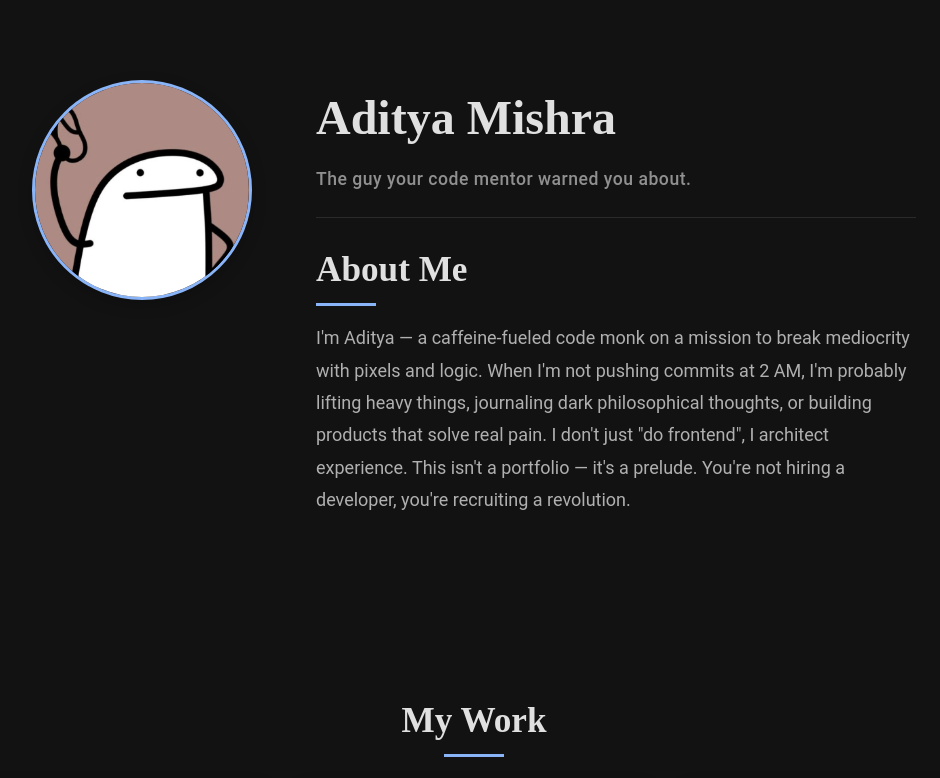
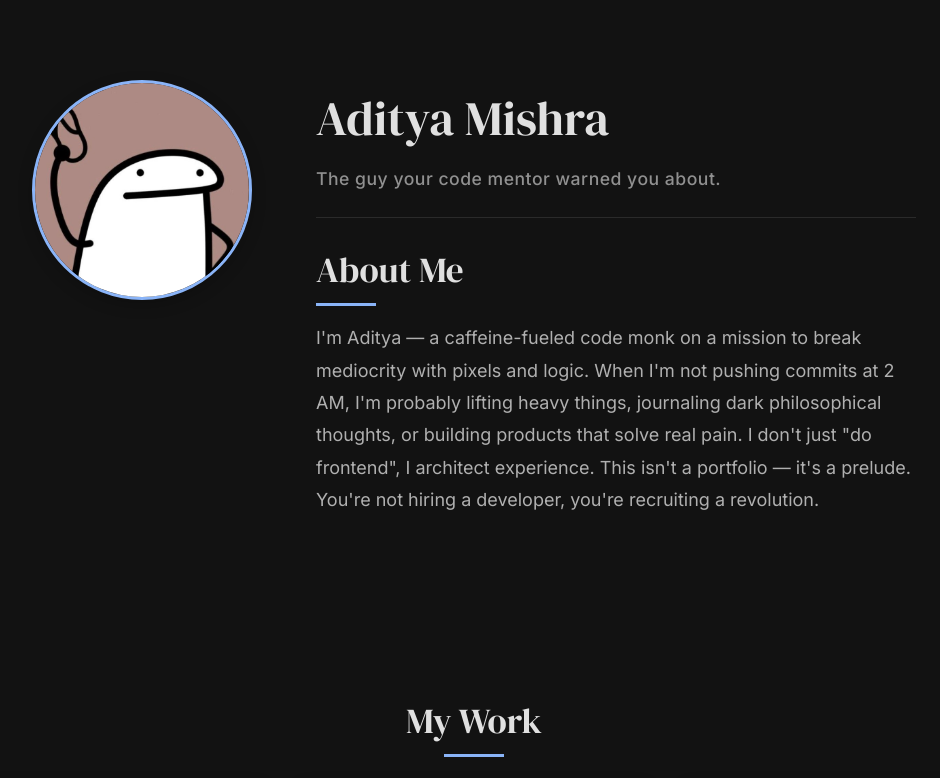
Before and after one commit to bit2swaz/homepage, a plain HTML site: page index.html in a window 1280 px wide. Shown: the top 778 px of the page, without its empty margins (166-1106 px from the left). Drawn offline with Linux system fonts and the light colour scheme; grey boxes are pictures that could not be loaded.

Commit message:
feat: update fonts to Inter and DM Serif Display for softer aesthetic

```diff
--- a/styles.css
+++ b/styles.css
@@ -18,7 +18,7 @@
 }
 
 body {
-    font-family: 'Roboto', sans-serif;
+    font-family: 'Inter', -apple-system, BlinkMacSystemFont, 'Segoe UI', Roboto, Oxygen, Ubuntu, Cantarell, sans-serif;
     color: var(--text-color);
     line-height: 1.6;
     background-color: var(--background-color);
@@ -26,10 +26,10 @@ body {
 }
 
 h1, h2, h3, h4, h5, h6 {
-    font-family: 'Playfair Display', serif;
+    font-family: 'DM Serif Display', Georgia, 'Times New Roman', Times, serif;
     color: var(--secondary-color);
     margin-bottom: 1rem;
-    font-weight: 600;
+    font-weight: 400;
 }
 
 h1 {
```
